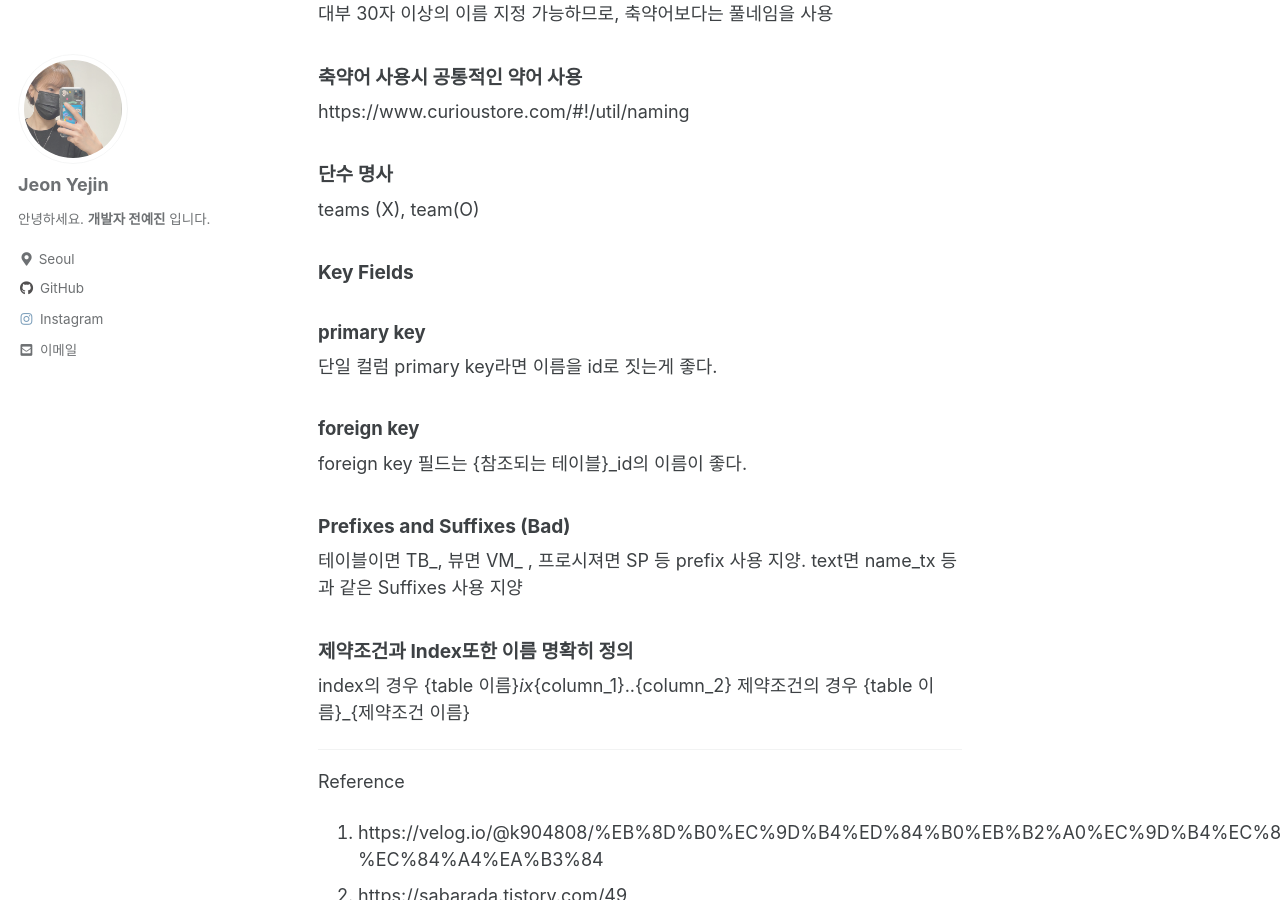
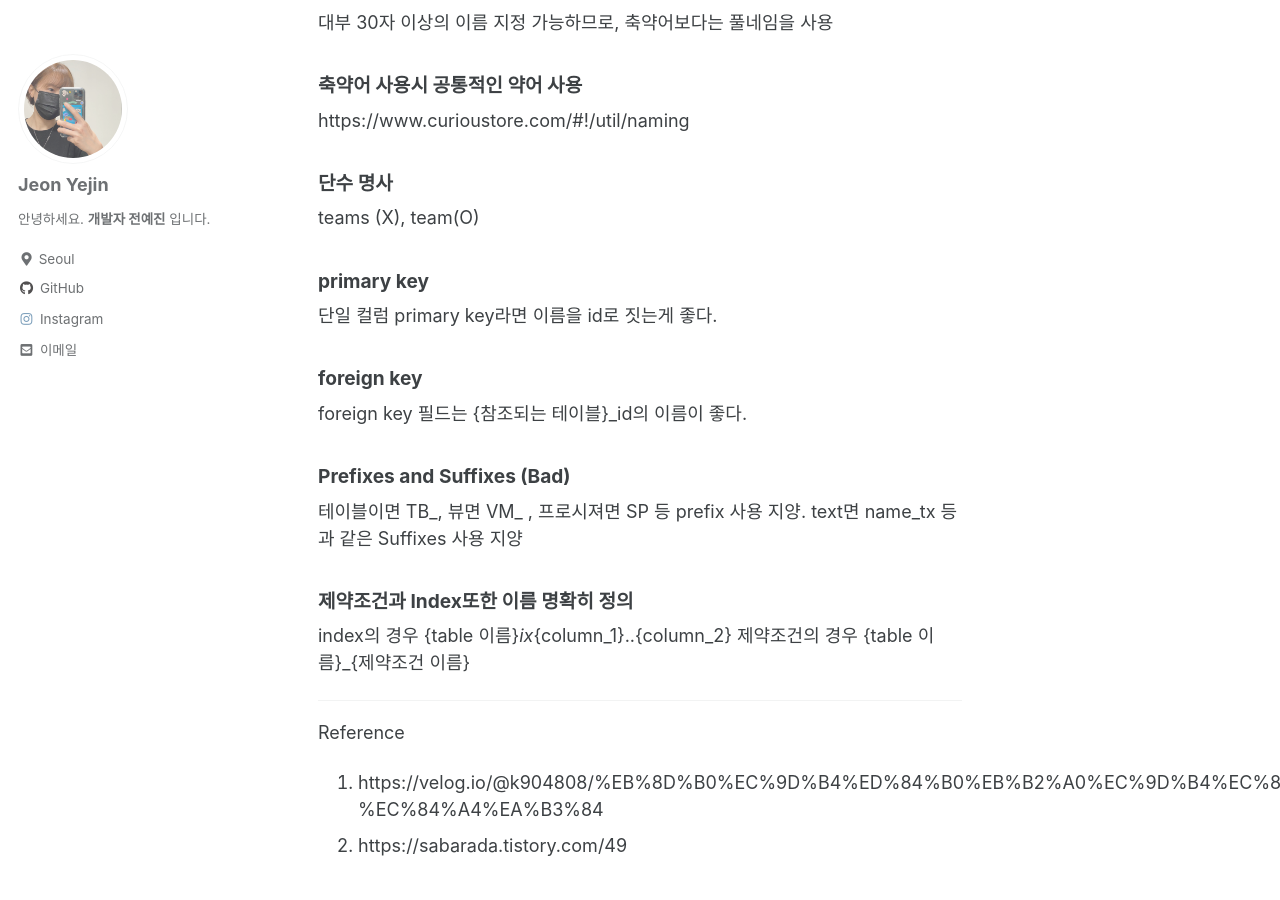
Before and after one commit to yejin-jeon-developer/git-page, a Jekyll site: the page built from _posts/dstagram/2022-04-08-erd-1.md, in a window 1280 px wide and 900 px high, scrolled down 1034 px. Built offline with Jekyll 4.4.1, drawn with Linux system fonts in a browser that asks for light colours; cached includes are drawn as plain includes.

Commit message:
db post 내용 수정

```diff
--- a/_posts/dstagram/2022-04-08-erd-1.md
+++ b/_posts/dstagram/2022-04-08-erd-1.md
@@ -10,6 +10,7 @@ categories:
 - CREATE TABLE에 지정하는 테이블 이름이나 열 이름.
 - 길이 제한이 있거나 공백문자를 사용할 수 없는 등의 제약이 따름.
 - 알파벳을 사용해 이름을 지정.
+
 #### Logical Name(논리명)
 - 설계상의 이름 (한글도 ok)
 - 물리명 만으로는 의미가 전달되지 않는 경우도 많이 논리명이 필요.
@@ -34,10 +35,9 @@ https://www.curioustore.com/#!/util/naming
 #### 단수 명사
 teams (X), team(O)
 
-#### Key Fields
-##### primary key
+#### primary key
 단일 컬럼 primary key라면 이름을 id로 짓는게 좋다.
-##### foreign key
+#### foreign key
 foreign key 필드는 {참조되는 테이블}_id의 이름이 좋다.
 
 #### Prefixes and Suffixes (Bad)
```
